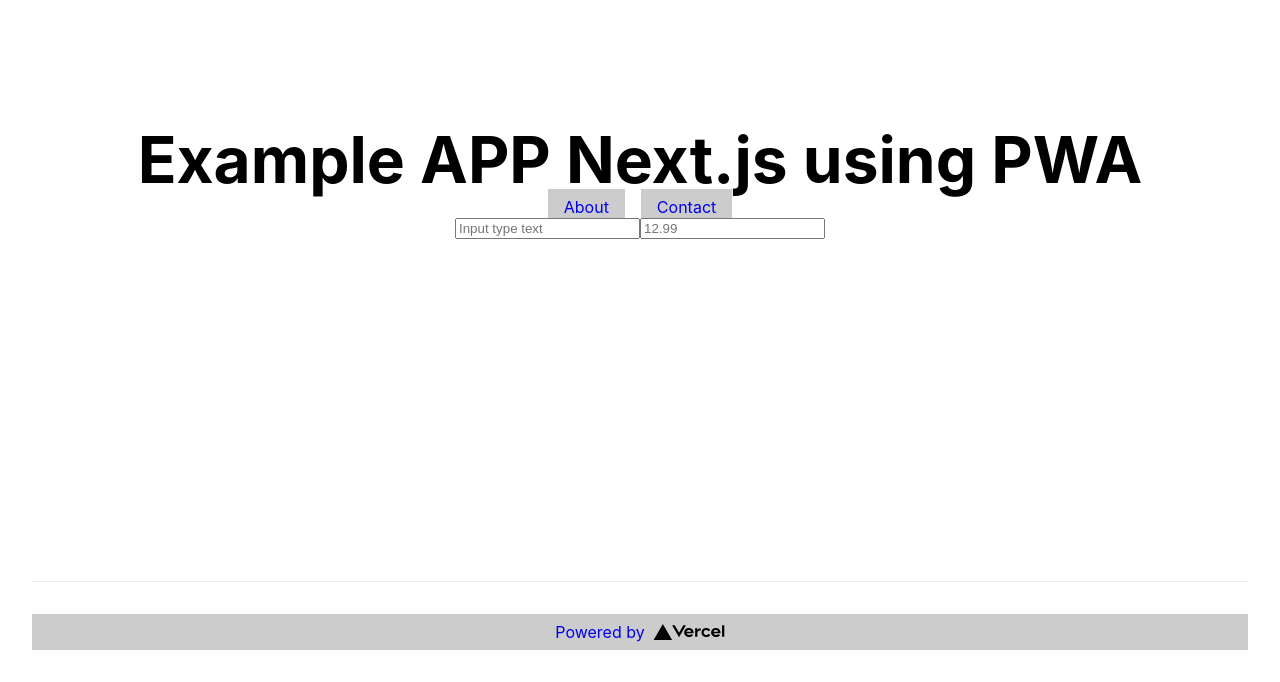
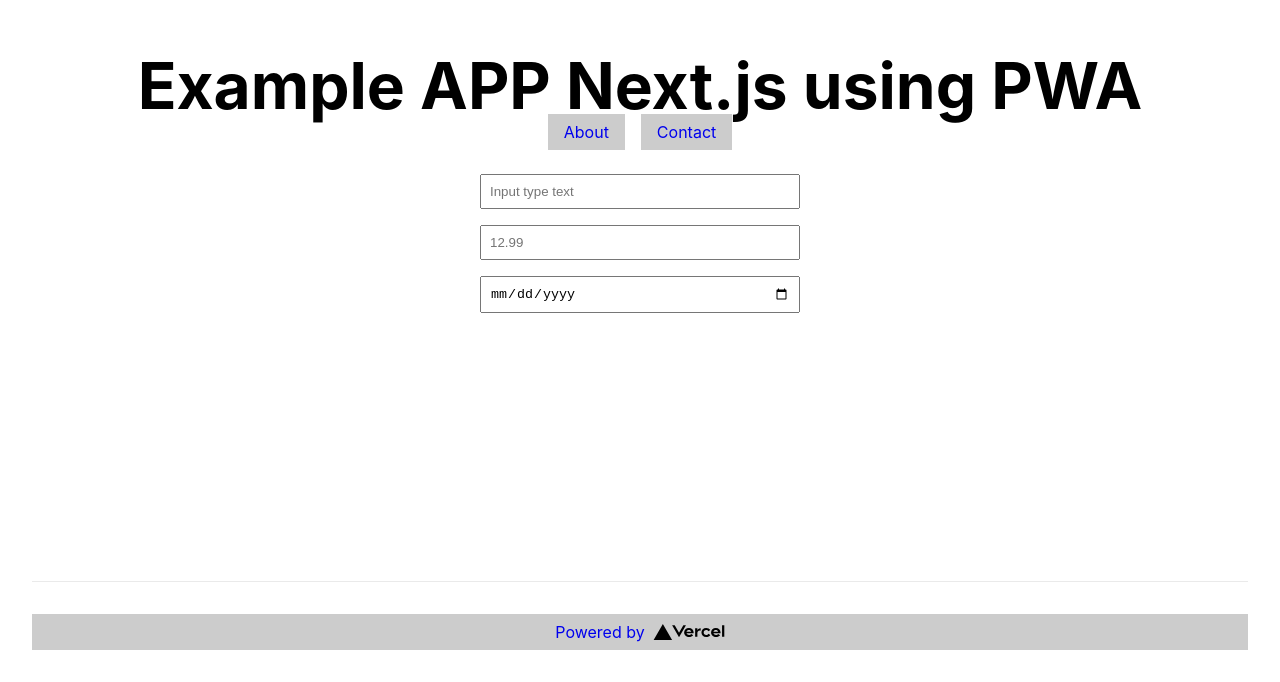
Before and after one commit to davi1985/nextjs-pwa, a Next.js app: page / in a window 1280 px wide. Shown: the part 219-901 px from the top of the page. Built offline with nearby package versions, Linux system fonts and the light colour scheme.

Commit message:
add input date

```diff
--- a/pages/index.js
+++ b/pages/index.js
@@ -19,10 +19,16 @@ export default function Home() {
           </Link>
         </div>
 
-        <div className="input">
-          <input type="text" placeholder="Input type text" />
+        <div className={styles.inputContainer}>
+          <input
+            className={styles.input}
+            type="text"
+            placeholder="Input type text"
+          />
 
-          <input type="number" placeholder="12.99" />
+          <input className={styles.input} type="number" placeholder="12.99" />
+
+          <input className={styles.input} type="date" placeholder="12.99" />
         </div>
       </main>
 
--- a/styles/Home.module.css
+++ b/styles/Home.module.css
@@ -122,3 +122,19 @@
   align-items: center;
   flex-direction: column;
 }
+
+.inputContainer {
+  display: flex;
+  flex-direction: column;
+  margin-top: 2rem;
+  max-width: 320px;
+  width: 100%;
+}
+
+.input {
+  padding: 0.5rem;
+}
+
+.input + .input {
+  margin-top: 1rem;
+}
```
Also changed, not shown: 1 other file (tests, documents, lock files or other folders).
